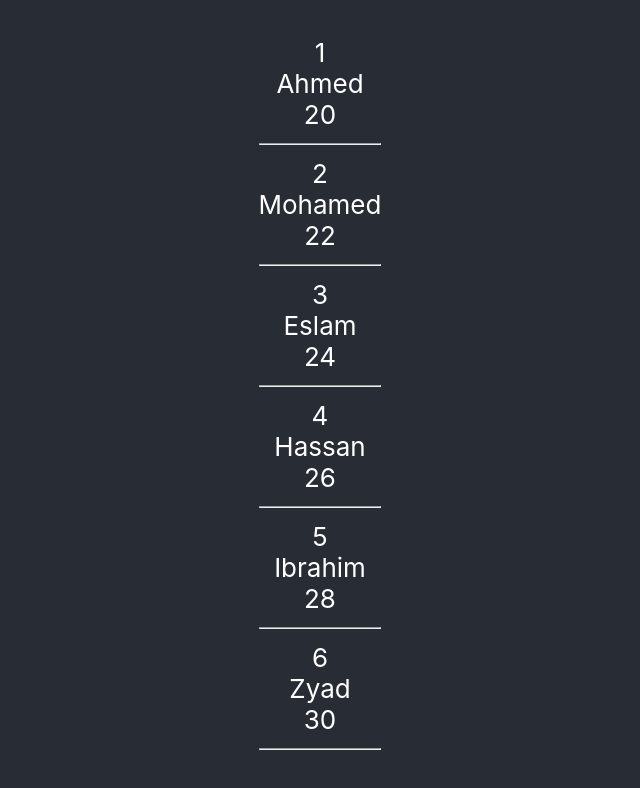
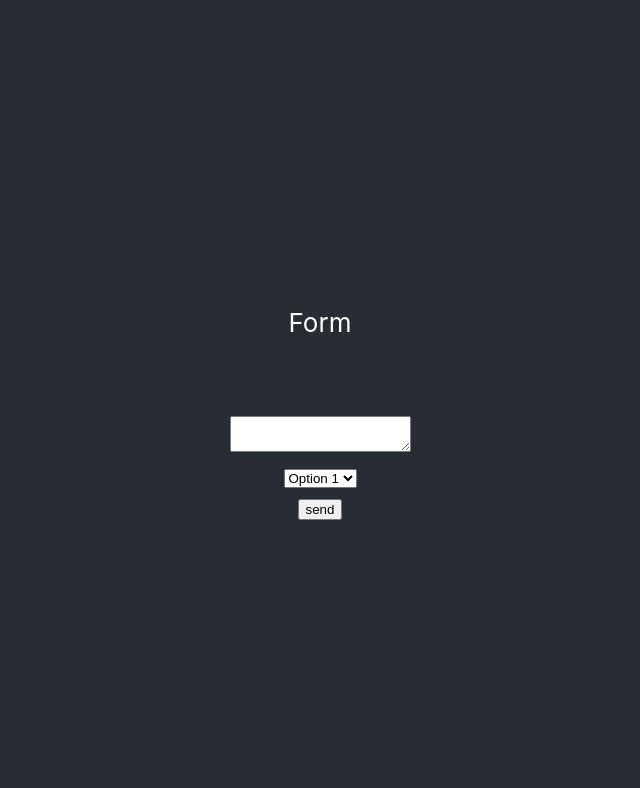
Before and after one commit to asayedio/myfirst-react-app, a React (Create React App) app: page / in a window 1280 px wide. Shown: the top 788 px of the page, without its empty margins (320-960 px from the left). Built offline with nearby package versions, Linux system fonts and the light colour scheme.

Commit message:
Implement form

```diff
--- a/src/App.js
+++ b/src/App.js
@@ -50,6 +50,20 @@ state = {
     {id:6,name:'Zyad',age:30}
   ]
 };
+state ={
+  name:''
+}
+textChange =(e) => {
+  this.setState({
+    name:e.target.value
+  });
+}
+submitForm =(e) => {
+  e.preventDefault();
+  this.setState({
+    name:'Succesully'
+  });
+}
 render(){
   return (
     <div className="App">
@@ -66,7 +80,24 @@ render(){
         <button onClick={() => changeInfo()} >Change</button>
         <p>{info.name}</p>
         <p>{info.age}</p> */}
-        <Items items={this.state.items}/>
+        {/* List Array
+        <Items items={this.state.items}/> */}
+        <p>Form</p>
+      <p>{this.state.name}</p>
+        <form onSubmit={this.submitForm}>
+          {/* <input type="text" onChange={this.textChange}/>
+          <button>Submit</button> */}
+          <textarea type="text" onChange={this.textChange}/>
+          <br />
+          <select onChange={this.textChange}>
+            <option value="v1">Option 1</option>
+            <option value="v2">Option 2</option>
+            <option value="v3">Option 3</option>
+            <option value="v4">Option 4</option>
+          </select>
+          <br />
+          <input type="submit" value="send" onSubmit={this.submitForm}/>
+        </form>
       </header>
     </div>
   );
```
